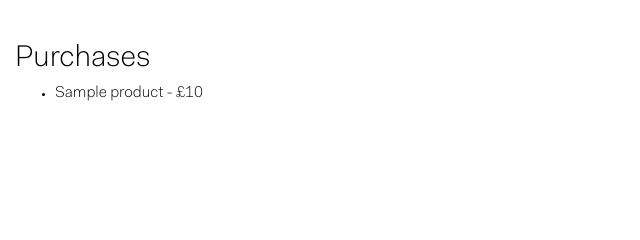
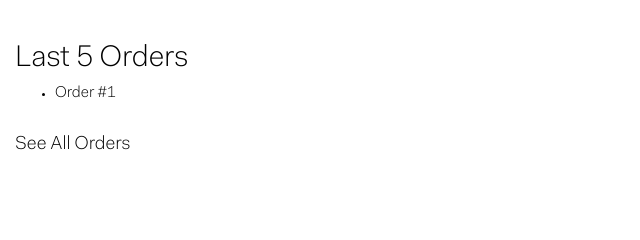
Before and after one commit to maisiec/stream3_project, a Django app: template templates/account.html in a window 1280 px wide. Shown: the part 210-450 px from the top of the page, without its empty margins (0-640 px from the left). Run offline with Django 3.2, Linux system fonts and the light colour scheme; tables that the repository leaves empty hold one stand-in row (values such as "Sample post"); the template is opened without the code that fills it: values that come from a table or form of the project are taken from there, most other values are stand-ins (such as "Sample title", 1, 10 or a date in 2020); some libraries are stand-ins or nearby versions.

Commit message:
show last 5 orders

```diff
--- a/templates/account.html
+++ b/templates/account.html
@@ -4,10 +4,11 @@
     <p>You are logged in as {{user.email}} and you recently logged in at {{user.last_login}}.
     <a href="/logout/">Logout</a></p>
 
-    <h2>Purchases</h2>
+    <h2>Last 5 Orders</h2>
     <ul>
-    	{% for item in list %}
-    	<li><a href="/download/{{item.product.id}}/">{{ item.product.name }} - £{{ item.product.price }}</a></li>
+    	{% for order in orders %}
+    	<li><a href="{% url 'orders:detail' order.id %}">Order #{{order.id}}</a></li>
     	{% endfor %}
     </ul>
+    <p><a href="{% url 'orders:list' %}">See All Orders</a></p>
 {% endblock %}
```
